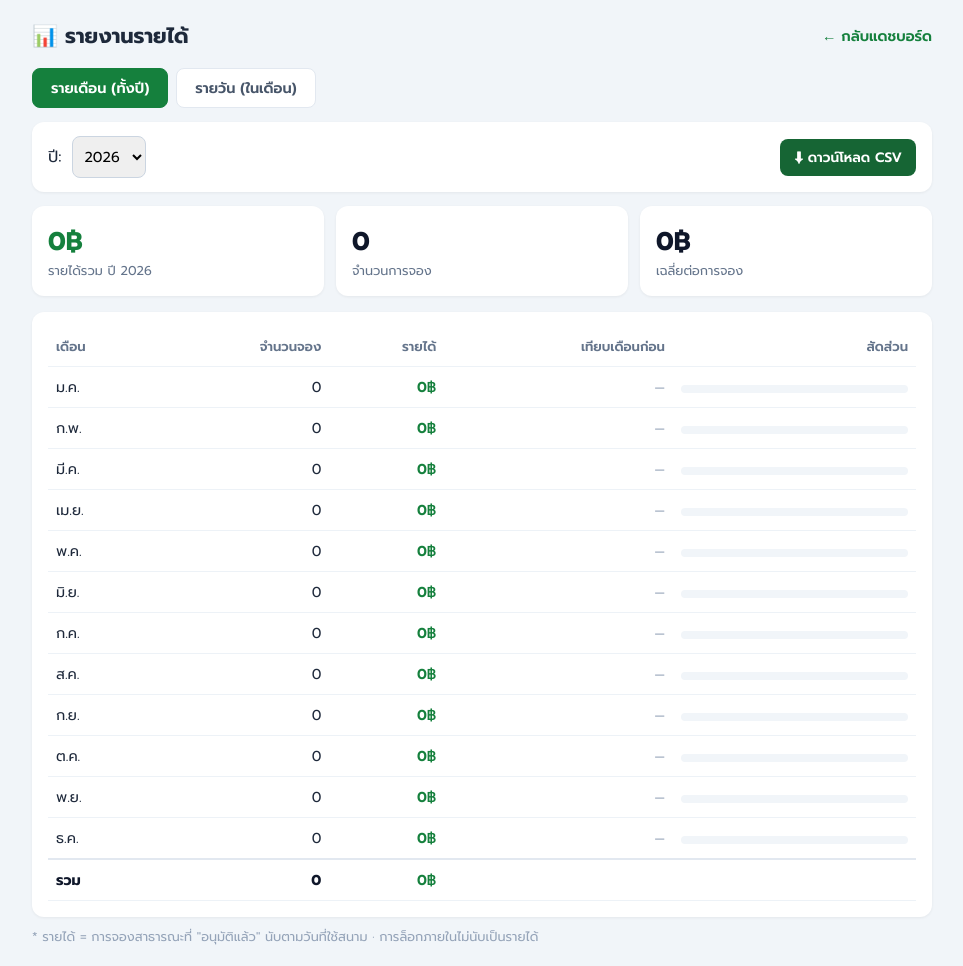
After one commit to artweerasak/signal_booking, a PHP site: page /admin_reports.php in a window 1280 px wide. The commit adds this page. Shown: the whole page, without its empty margins (158-1121 px from the left). Run offline with PHP 8.4, Linux system fonts and the light colour scheme; the visitor is signed in with stand-in values (Sample User, id 1); tables that the repository leaves empty or names only in its code hold one stand-in row (values such as "Sample post").

Commit message:
feat: รายงานรายได้ย้อนหลัง (รายวัน/รายเดือน) + เทียบเดือนต่อเดือน + กราฟ + export CSV สำหรับตรวจสอบ

```diff
--- a/admin.php
+++ b/admin.php
@@ -89,6 +89,7 @@ $csrf = $_SESSION['csrf'];
         <h1>🎾 แดชบอร์ดจัดการการจอง</h1>
         <div class="nav">
             <a href="admin_calendar.php">🗓️ ปฏิทินสนาม</a>
+            <a href="admin_reports.php">📊 รายงานรายได้</a>
             <a href="admin_pricing.php">💰 ปรับราคา</a>
             <a href="admin_add_booking.php">➕ เพิ่ม/ล็อกการจอง</a>
             <a href="admin_bulk_lock.php">🔒 ล็อกประจำ</a>
--- /dev/null
+++ b/admin_reports.php
@@ -0,0 +1,188 @@
+<?php
+require 'admin_auth.php';
+require 'config/database.php';
+
+// รายได้คิดจาก "การจองสาธารณะที่อนุมัติแล้ว" ตามวันที่ใช้สนาม (booking_date)
+// การจองภายใน (ล็อกกำลังพล/ผบ.) ราคา 0 ไม่นับเป็นรายได้
+
+$view  = in_array($_GET['view'] ?? '', ['daily','monthly'], true) ? $_GET['view'] : 'monthly';
+$year  = intval($_GET['year'] ?? date('Y'));
+$month = intval($_GET['month'] ?? date('n'));
+if ($month < 1 || $month > 12) $month = date('n');
+
+$thMonths = ['','ม.ค.','ก.พ.','มี.ค.','เม.ย.','พ.ค.','มิ.ย.','ก.ค.','ส.ค.','ก.ย.','ต.ค.','พ.ย.','ธ.ค.'];
+
+// ปีที่มีข้อมูล (ไว้ทำ dropdown)
+$years = $conn->query("SELECT DISTINCT YEAR(bi.booking_date) y FROM booking_items bi
+                       JOIN bookings b ON bi.booking_id=b.id
+                       WHERE b.status='approved' AND b.booking_type='public' ORDER BY y DESC")
+              ->fetchAll(PDO::FETCH_COLUMN);
+if (!in_array((int)date('Y'), array_map('intval',$years), true)) array_unshift($years, (int)date('Y'));
+if (empty($years)) $years = [(int)date('Y')];
+
+// ── ดึงข้อมูลตามมุมมอง ──
+$rows = []; $total_rev = 0; $total_cnt = 0;
+if ($view === 'daily') {
+    $st = $conn->prepare("SELECT bi.booking_date d, COUNT(DISTINCT b.id) cnt, COALESCE(SUM(bi.price),0) rev
+        FROM booking_items bi JOIN bookings b ON bi.booking_id=b.id
+        WHERE b.status='approved' AND b.booking_type='public'
+          AND YEAR(bi.booking_date)=? AND MONTH(bi.booking_date)=?
+        GROUP BY bi.booking_date ORDER BY bi.booking_date ASC");
+    $st->execute([$year, $month]);
+    foreach ($st->fetchAll(PDO::FETCH_ASSOC) as $r) {
+        $rows[] = ['label'=>date('j', strtotime($r['d'])).' '.$thMonths[$month], 'raw'=>$r['d'], 'cnt'=>(int)$r['cnt'], 'rev'=>(float)$r['rev']];
+        $total_rev += $r['rev']; $total_cnt += $r['cnt'];
+    }
+} else {
+    $st = $conn->prepare("SELECT MONTH(bi.booking_date) m, COUNT(DISTINCT b.id) cnt, COALESCE(SUM(bi.price),0) rev
+        FROM booking_items bi JOIN bookings b ON bi.booking_id=b.id
+        WHERE b.status='approved' AND b.booking_type='public' AND YEAR(bi.booking_date)=?
+        GROUP BY MONTH(bi.booking_date) ORDER BY m ASC");
+    $st->execute([$year]);
+    $byMonth = [];
+    foreach ($st->fetchAll(PDO::FETCH_ASSOC) as $r) $byMonth[(int)$r['m']] = $r;
+    $prev = null;
+    for ($m = 1; $m <= 12; $m++) {
+        $rev = isset($byMonth[$m]) ? (float)$byMonth[$m]['rev'] : 0;
+        $cnt = isset($byMonth[$m]) ? (int)$byMonth[$m]['cnt'] : 0;
+        $change = ($prev !== null && $prev > 0) ? (($rev - $prev) / $prev * 100) : null;
+        $rows[] = ['label'=>$thMonths[$m], 'raw'=>sprintf('%04d-%02d', $year, $m), 'cnt'=>$cnt, 'rev'=>$rev, 'change'=>$change];
+        $total_rev += $rev; $total_cnt += $cnt;
+        $prev = $rev;
+    }
+}
+
+// ── Export CSV (สำหรับตรวจสอบ) ──
+if (($_GET['export'] ?? '') === 'csv') {
+    header('Content-Type: text/csv; charset=utf-8');
+    header('Content-Disposition: attachment; filename="revenue_'.$view.'_'.$year.($view==='daily'?('-'.$month):'').'.csv"');
+    echo "\xEF\xBB\xBF"; // BOM ให้ Excel อ่านไทยได้
+    $out = fopen('php://output', 'w');
+    fputcsv($out, [$view==='daily' ? 'วันที่' : 'เดือน', 'จำนวนการจอง', 'รายได้ (บาท)']);
+    foreach ($rows as $r) fputcsv($out, [$r['raw'], $r['cnt'], $r['rev']]);
+    fputcsv($out, ['รวม', $total_cnt, $total_rev]);
+    fclose($out);
+    exit;
+}
+
+$maxRev = 0; foreach ($rows as $r) $maxRev = max($maxRev, $r['rev']);
+$csvLink = '?'.http_build_query(['view'=>$view,'year'=>$year,'month'=>$month,'export'=>'csv']);
+?>
+<!DOCTYPE html>
+<html lang="th">
+<head><meta charset="UTF-8"><meta name="viewport" content="width=device-width, initial-scale=1.0">
+<title>รายงานรายได้</title>
+<link href="https://fonts.googleapis.com/css2?family=Prompt:wght@400;500;600;700&display=swap" rel="stylesheet">
+<style>
+    *{box-sizing:border-box;margin:0;padding:0;font-family:'Prompt',sans-serif;}
+    body{background:#F1F5F9;color:#1E293B;padding:20px;}
+    .wrap{max-width:900px;margin:0 auto;}
+    .top{display:flex;justify-content:space-between;align-items:center;margin-bottom:16px;flex-wrap:wrap;gap:8px;}
+    .top a{color:#15803D;text-decoration:none;font-weight:600;font-size:0.9rem;}
+    .tabs{display:flex;gap:8px;margin-bottom:14px;}
+    .tabs a{padding:8px 18px;border-radius:8px;text-decoration:none;font-weight:600;font-size:0.9rem;background:#FFF;color:#475569;border:1px solid #E2E8F0;}
+    .tabs a.active{background:#15803D;color:#FFF;border-color:#15803D;}
+    .bar{background:#FFF;border-radius:12px;padding:14px 16px;margin-bottom:14px;display:flex;gap:10px;align-items:center;flex-wrap:wrap;box-shadow:0 1px 3px rgba(0,0,0,.06);}
+    .bar select{padding:8px;border:1px solid #CBD5E1;border-radius:8px;font-size:0.9rem;}
+    .bar .csv{margin-left:auto;background:#166534;color:#FFF;text-decoration:none;padding:8px 14px;border-radius:8px;font-weight:600;font-size:0.85rem;}
+    .cards{display:grid;grid-template-columns:repeat(auto-fit,minmax(150px,1fr));gap:12px;margin-bottom:16px;}
+    .stat{background:#FFF;border-radius:12px;padding:16px;box-shadow:0 1px 3px rgba(0,0,0,.06);}
+    .stat .n{font-size:1.6rem;font-weight:700;color:#15803D;} .stat .l{font-size:0.8rem;color:#64748B;}
+    .stat.b .n{color:#0F172A;}
+    .card{background:#FFF;border-radius:12px;padding:16px;box-shadow:0 1px 3px rgba(0,0,0,.06);}
+    table{width:100%;border-collapse:collapse;font-size:0.9rem;}
+    th,td{border-bottom:1px solid #EDF2F7;padding:9px 8px;text-align:right;}
+    th{color:#64748B;font-weight:600;text-align:right;font-size:0.82rem;}
+    th:first-child,td:first-child{text-align:left;}
+    td.rev{font-weight:600;color:#15803D;}
+    .barcell{background:#F1F5F9;border-radius:4px;height:8px;overflow:hidden;margin-top:4px;}
+    .barcell > div{height:100%;background:#22C55E;}
+    .up{color:#16A34A;font-size:0.82rem;} .down{color:#DC2626;font-size:0.82rem;} .flat{color:#94A3B8;font-size:0.82rem;}
+    tfoot td{font-weight:700;border-top:2px solid #E2E8F0;color:#0F172A;}
+    .empty{text-align:center;color:#94A3B8;padding:30px;}
+</style></head>
+<body>
+<div class="wrap">
+    <div class="top"><h1 style="font-size:1.3rem;">📊 รายงานรายได้</h1><a href="admin.php">← กลับแดชบอร์ด</a></div>
+
+    <div class="tabs">
+        <a href="?view=monthly&year=<?= $year ?>" class="<?= $view==='monthly'?'active':'' ?>">รายเดือน (ทั้งปี)</a>
+        <a href="?view=daily&year=<?= $year ?>&month=<?= $month ?>" class="<?= $view==='daily'?'active':'' ?>">รายวัน (ในเดือน)</a>
+    </div>
+
+    <form method="GET" class="bar">
+        <input type="hidden" name="view" value="<?= $view ?>">
+        <label>ปี:</label>
+        <select name="year" onchange="this.form.submit()">
+            <?php foreach ($years as $y): ?><option value="<?= $y ?>" <?= (int)$y===$year?'selected':'' ?>><?= $y ?></option><?php endforeach; ?>
+        </select>
+        <?php if ($view === 'daily'): ?>
+            <label>เดือน:</label>
+            <select name="month" onchange="this.form.submit()">
+                <?php for ($m=1;$m<=12;$m++): ?><option value="<?= $m ?>" <?= $m===$month?'selected':'' ?>><?= $thMonths[$m] ?></option><?php endfor; ?>
+            </select>
+        <?php endif; ?>
+        <a class="csv" href="<?= htmlspecialchars($csvLink) ?>">⬇ ดาวน์โหลด CSV</a>
+    </form>
+
+    <div class="cards">
+        <div class="stat"><div class="n"><?= number_format($total_rev,0) ?>฿</div><div class="l">รายได้รวม <?= $view==='daily' ? ($thMonths[$month].' '.$year) : ('ปี '.$year) ?></div></div>
+        <div class="stat b"><div class="n"><?= number_format($total_cnt) ?></div><div class="l">จำนวนการจอง</div></div>
+        <div class="stat b"><div class="n"><?= $total_cnt>0 ? number_format($total_rev/$total_cnt,0) : 0 ?>฿</div><div class="l">เฉลี่ยต่อการจอง</div></div>
+    </div>
+
+    <div class="card">
+        <table>
+            <thead>
+                <tr>
+                    <th><?= $view==='daily' ? 'วันที่' : 'เดือน' ?></th>
+                    <th>จำนวนจอง</th>
+                    <th>รายได้</th>
+                    <?php if ($view==='monthly'): ?><th>เทียบเดือนก่อน</th><?php endif; ?>
+                    <th style="width:28%;">สัดส่วน</th>
+                </tr>
+            </thead>
+            <tbody>
+                <?php
+                $hasData = false;
+                foreach ($rows as $r):
+                    if ($view==='daily' && $r['rev']==0 && $r['cnt']==0) continue; // รายวัน: ข้ามวันที่ไม่มีรายได้
+                    $hasData = true;
+                    $w = $maxRev>0 ? round($r['rev']/$maxRev*100) : 0;
+                ?>
+                    <tr>
+                        <td><?= htmlspecialchars($r['label']) ?></td>
+                        <td><?= $r['cnt'] ?></td>
+                        <td class="rev"><?= number_format($r['rev'],0) ?>฿</td>
+                        <?php if ($view==='monthly'): ?>
+                            <td>
+                                <?php if ($r['change']===null): ?><span class="flat">—</span>
+                                <?php elseif ($r['change']>0): ?><span class="up">▲ <?= number_format($r['change'],1) ?>%</span>
+                                <?php elseif ($r['change']<0): ?><span class="down">▼ <?= number_format(abs($r['change']),1) ?>%</span>
+                                <?php else: ?><span class="flat">0%</span><?php endif; ?>
+                            </td>
+                        <?php endif; ?>
+                        <td><div class="barcell"><div style="width:<?= $w ?>%;"></div></div></td>
+                    </tr>
+                <?php endforeach; ?>
+                <?php if (!$hasData): ?>
+                    <tr><td colspan="<?= $view==='monthly'?5:4 ?>" class="empty">ยังไม่มีข้อมูลรายได้ในช่วงนี้</td></tr>
+                <?php endif; ?>
+            </tbody>
+            <?php if ($hasData): ?>
+            <tfoot>
+                <tr>
+                    <td>รวม</td>
+                    <td><?= number_format($total_cnt) ?></td>
+                    <td class="rev"><?= number_format($total_rev,0) ?>฿</td>
+                    <?php if ($view==='monthly'): ?><td></td><?php endif; ?>
+                    <td></td>
+                </tr>
+            </tfoot>
+            <?php endif; ?>
+        </table>
+    </div>
+    <p style="font-size:0.8rem;color:#94A3B8;margin-top:10px;">* รายได้ = การจองสาธารณะที่ "อนุมัติแล้ว" นับตามวันที่ใช้สนาม · การล็อกภายในไม่นับเป็นรายได้</p>
+</div>
+</body>
+</html>
```
